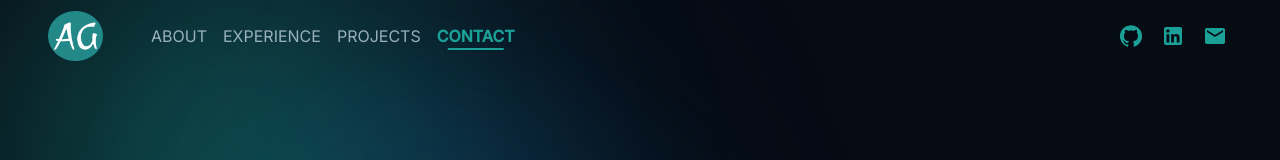
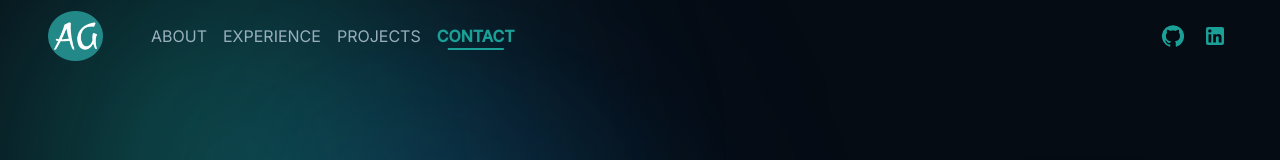
Before and after one commit to alex-gagnon/simple-portfolio, a React (Vite) app: page / in a window 1280 px wide. Shown: the top 160 px of the page. Built offline with nearby package versions, Linux system fonts and the light colour scheme.

Commit message:
Remove email icon from header nav

```diff
--- a/src/components/Header/Header.tsx
+++ b/src/components/Header/Header.tsx
@@ -2,7 +2,6 @@ import { AppBar, Box, Button, Container, IconButton, Link, Menu, MenuItem, Toolb
 import React from 'react';
 import GitHubIcon from '@mui/icons-material/GitHub';
 import LinkedInIcon from '@mui/icons-material/LinkedIn';
-import EmailIcon from '@mui/icons-material/Email';
 import { useScrolled } from '../../hooks/useScrolled';
 import { useActiveSection } from '../../hooks/useActiveSection';
 
@@ -149,16 +148,6 @@ export const Header = () => {
                                 <LinkedInIcon />
                             </IconButton>
                         </Tooltip>
-                        <Tooltip title="Email">
-                            <IconButton
-                                component="a"
-                                href="mailto:admin@alex-gagnon.com"
-                                size="small"
-                                sx={{ color: '#1ba098', '&:hover': { color: '#f0c050' } }}
-                            >
-                                <EmailIcon />
-                            </IconButton>
-                        </Tooltip>
                     </Box>
                 </Toolbar>
             </Container>
```
